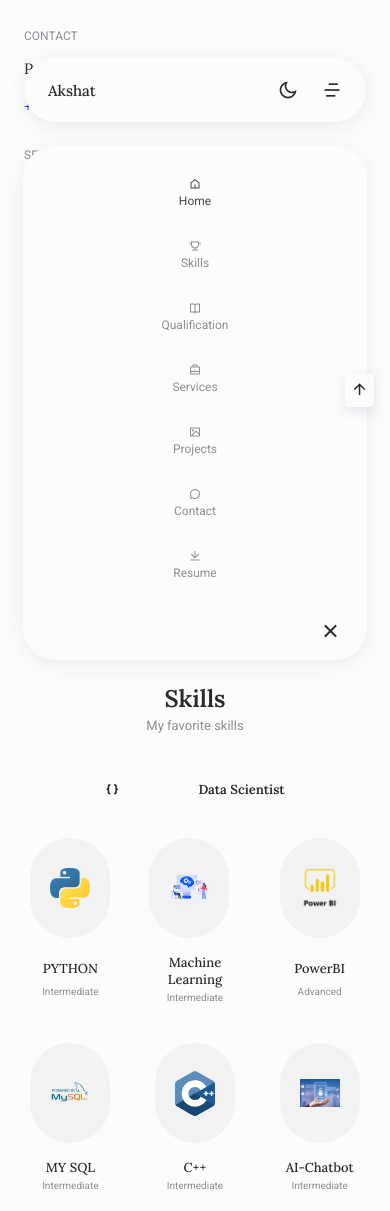
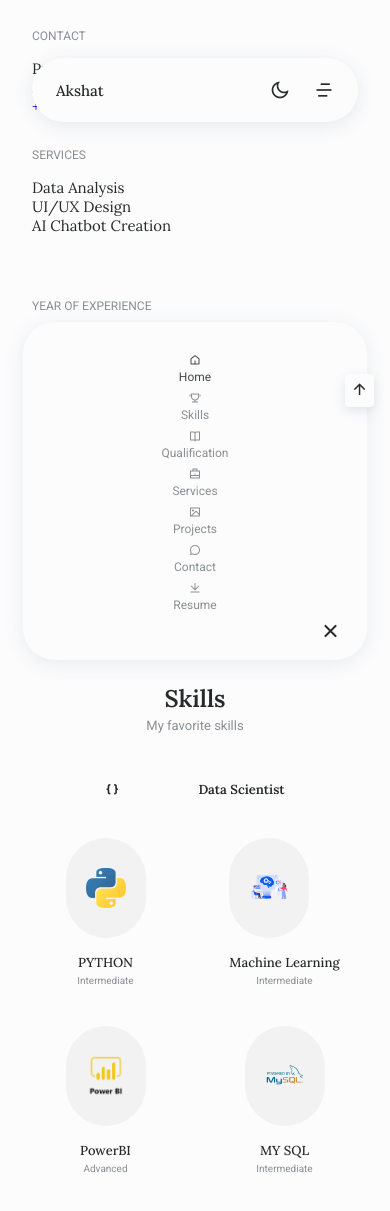
Before and after one commit to akshatios/portrrr, a plain HTML site: page index.html in a window 390 px wide. Shown: the part 690-1901 px from the top of the page. Drawn offline with nearby package versions, Linux system fonts and the light colour scheme.

Commit message:
styles.css

```diff
--- a/assets/css/styles.css
+++ b/assets/css/styles.css
@@ -945,6 +945,37 @@ body.dark-theme{
   }
 }
 
+@media screen and (min-width: 341px) and (max-width: 575px) {
+  .container {
+    /* Add your styles for .container here */
+    margin-inline: 2rem; /* Example style */
+  }
+
+  .nav__menu {
+    /* Add your styles for .nav__menu here */
+    padding-bottom: 3rem; /* Example style */
+  }
+
+  .nav__list {
+    /* Add your styles for .nav__list here */
+    gap: 0.5rem 1rem; /* Example style */
+  }
+
+  .skills__info {
+    /* Add your styles for .skills__info here */
+    grid-template-columns: repeat(2, 1fr); /* Example style */
+  }
+
+  .projects__img {
+    /* Add your styles for .projects__img here */
+    width: 180px; /* Example style */
+    justify-self: center; /* Example style */
+  }
+
+  /* Add any additional styles as needed */
+}
+
+
 /* For medium devices */
 @media screen and (min-width: 576px){
   .nav,
@@ -975,6 +1006,8 @@ body.dark-theme{
     right: 1rem;
   }
 }
+
+
 
 @media screen and (min-width: 767px){
   .home__container{
```
